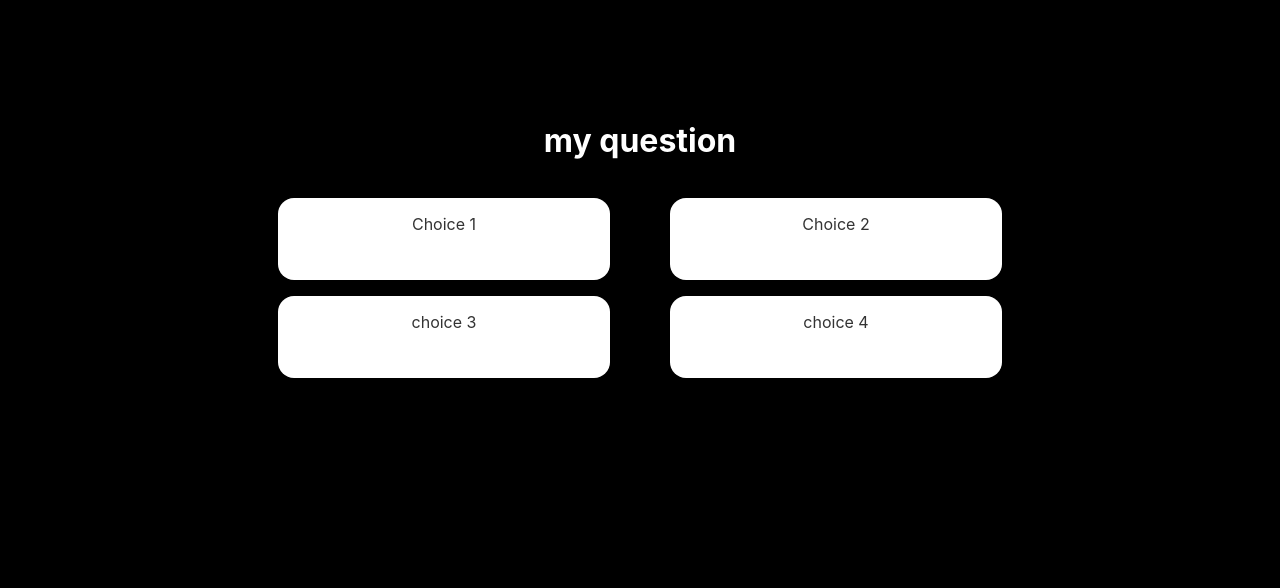
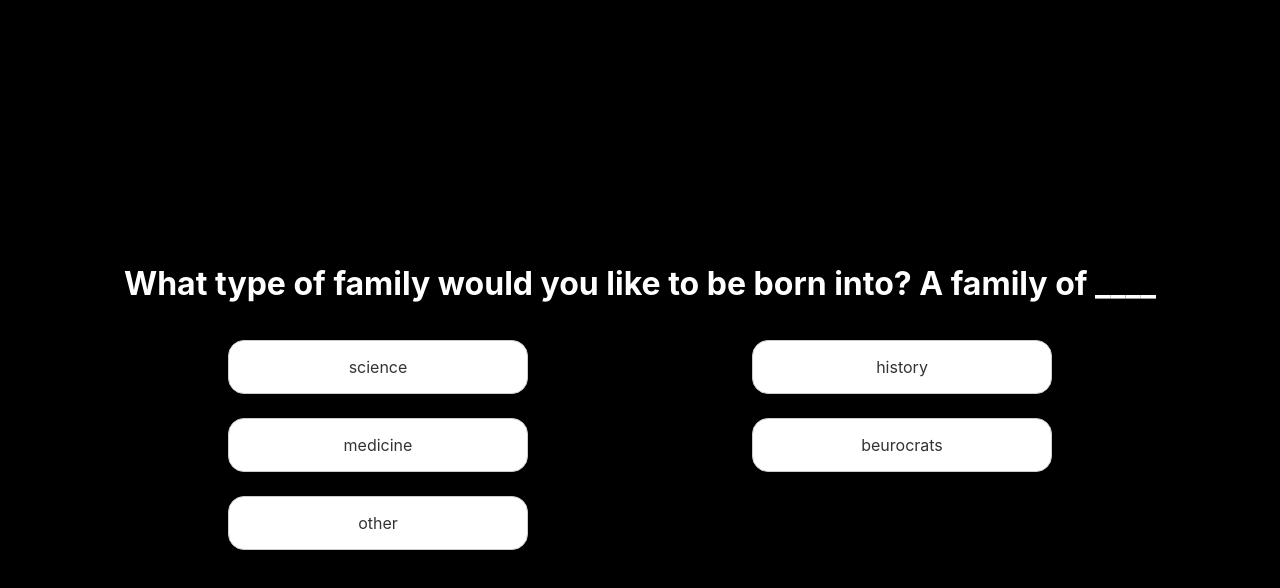
Before and after one commit to Lev-Stambler/a-utopic-site, a Svelte app in the folder app/: page / in a window 1280 px wide. Both pictures are taken after a click on the button "Click to continue.". Shown: the top 588 px of the page. Built offline with nearby package versions, Linux system fonts and the light colour scheme.

Commit message:
dystopia

```diff
--- a/app/src/App.svelte
+++ b/app/src/App.svelte
@@ -1,14 +1,32 @@
 <script lang="ts">
 	import Router from 'svelte-spa-router'
+	import {wrap} from 'svelte-spa-router/wrap'
 
 	import QuestionPage from './page/Question-Page.svelte'
 	import WelcomePage from './page/Welcome-Page.svelte'
+	import StoryPage from './page/Story-Page.svelte'
 	// TODO: put back in
 	// alert("A quick message: before playing please turn off any popup blockers for this site as they are crucial to this game")
 	export let url = "";
 	let routes = {
 		'/': WelcomePage,
-		'/question/1': QuestionPage
+		'/question/1': wrap({
+			component: QuestionPage,
+			props: {
+				question: "What type of family would you like to be born into? A family of ____",
+				choices: ["science", "history", "medicine", "beurocrats", "other"],
+				correct: 1,
+				nextPage: '/story/1'
+			}
+		}),
+		'/story/1': wrap({
+			component: StoryPage,
+			props: {
+				title: "Congratulations! You were born",
+				exp: "Congrats, you were born into a family of historians. Your life awaits! You too will grow up and be a historian which will make your parents proud. We are so excited to see what you will do!",
+				nextPage: '/question/2'
+			}
+		})
 	}
 </script>
 
@@ -29,5 +47,8 @@
 		background: black;
 		width: 100%;
 		height: 100%;
+		display: grid;
+		align-items: center;
+		justify-content: center;
 	}
 </style>
--- a/app/src/page/Question-Page.svelte
+++ b/app/src/page/Question-Page.svelte
@@ -1,3 +1,26 @@
+<script>
+  import { push } from "svelte-spa-router";
+  import { alertAutoClose } from "../helpers/auto-close-alert";
+  export let correct = 0;
+  export let question = "my question";
+  export let choices = ["Choice 1", "Choice 2", "choice 3", "choice 4"];
+  export let nextPage = "/";
+  async function choiceMade(choiceInd) {
+    if (choiceInd !== correct) {
+      await alertAutoClose(
+        `I am sorry, the choice ${choices[choiceInd]} is not available. Please try again`,
+        "You have no choice",
+        500,
+        500,
+        8000
+      );
+      push("/");
+    } else {
+      push(nextPage);
+    }
+  }
+</script>
+
 <style>
   .grid {
     display: grid;
@@ -6,7 +29,6 @@
     align-items: center;
     justify-content: center;
     justify-items: center;
-    padding: 100px 20%;
   }
 
   .question {
@@ -30,21 +52,14 @@
     cursor: pointer;
   }
 </style>
-<script>
-import { each } from "svelte/internal";
-
-
-  export let question = "my question"
-  export let choices = ["Choice 1", "Choice 2", "choice 3", "choice 4"]
-</script>
 
 <div class="grid">
   <div class="question">
     <h1>{question}</h1>
   </div>
-  {#each choices as choice}
-    <div class="answer-choices">
+  {#each choices as choice, i}
+    <button class="answer-choices" on:click={() => choiceMade(i)}>
       {choice}
-    </div>
+    </button>
   {/each}
 </div>
--- /dev/null
+++ b/app/src/page/Story-Page.svelte
@@ -0,0 +1,16 @@
+<style>
+  .modal {
+    background: rgb(180, 180, 180);
+    border-radius: 20px;
+    padding: 2rem;
+  }
+</style>
+<script>
+  export let title = "story time";
+  export let exp = "exp";
+  export let nextPage = "/";
+</script>
+<div class="modal">
+  <h1>{title}</h1>
+  <p>{exp}</p>
+</div>
```
Also changed, not shown: app/src/page/Welcome-Page.svelte (+11 -5 lines).
